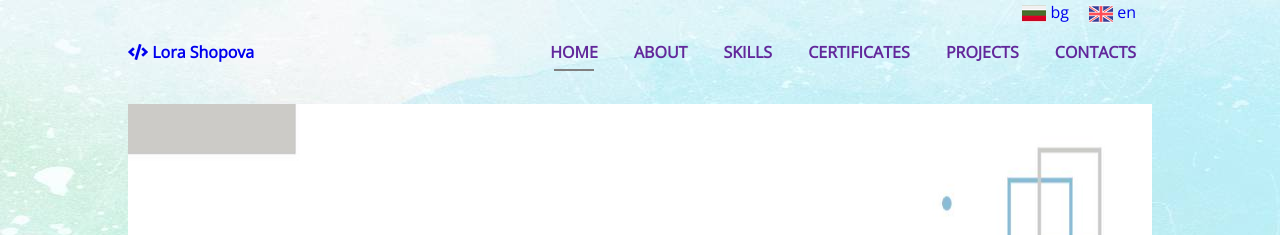
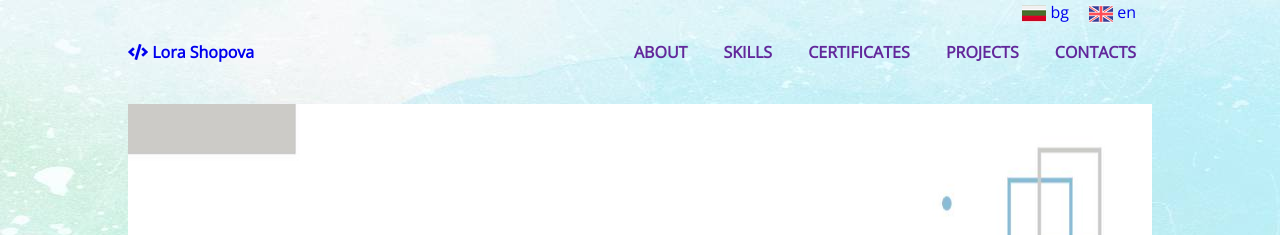
Before and after one commit to LoraMS/lorams.github.io, a Jekyll site: the page built from index.html, in a window 1280 px wide. Shown: the top 235 px of the page. Built offline with Jekyll 4.4.1, drawn with Linux system fonts in a browser that asks for light colours.

```diff
--- a/_includes/header.html
+++ b/_includes/header.html
@@ -24,7 +24,7 @@
             </div>
             <ul>
                 {% assign url = page.url|remove:'.html' %}
-                {% for menu in site.t[page.lang] %}
+                {% for menu in site.t[page.lang] offset:1 %}
                 <li class="nav-item {% if url == menu[1].url %}active{% endif %}"><a
                         href="{{ menu[1].url }}">{{ menu[1].name }}</a></li>
                 {% endfor %}
--- a/scss/style.scss
+++ b/scss/style.scss
@@ -13,5 +13,7 @@
 @import 'layout';
 @import 'site_header';
 @import 'site_footer';
+@import 'aside_info';
 @import 'home_page';
 @import 'about';
+@import 'skills';
```
